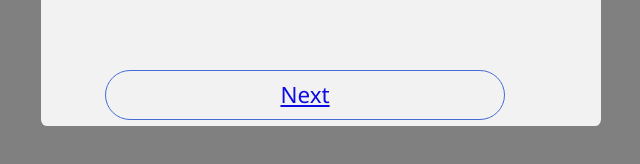
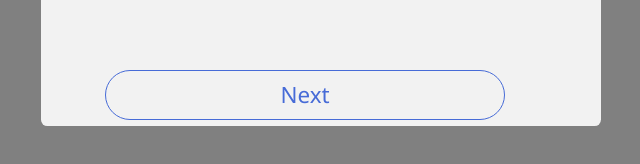
Before and after one commit to sunny8540/twitter2.github.io, a plain HTML site: page index.html in a window 1280 px wide. Shown: the part 482-646 px from the top of the page, 359-999 px from the left. Drawn offline with Linux system fonts and the light colour scheme.

Commit message:
Update index.html

```diff
--- a/index.html
+++ b/index.html
@@ -69,7 +69,10 @@
         .next:hover{
             background-color: aliceblue;
         }
-
+    a{
+        text-decoration:none;
+        color:royalblue;
+        }
     </style>
 </head>
 <body>
```
